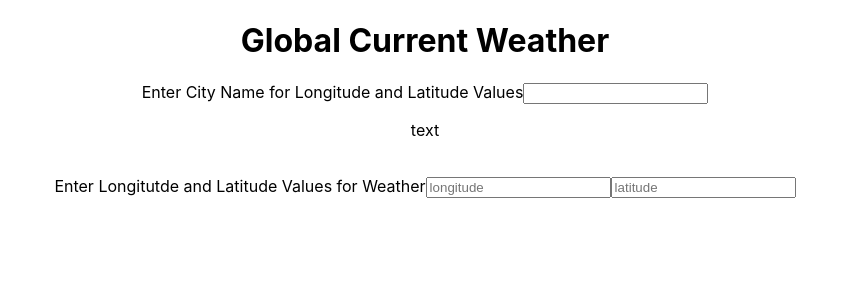
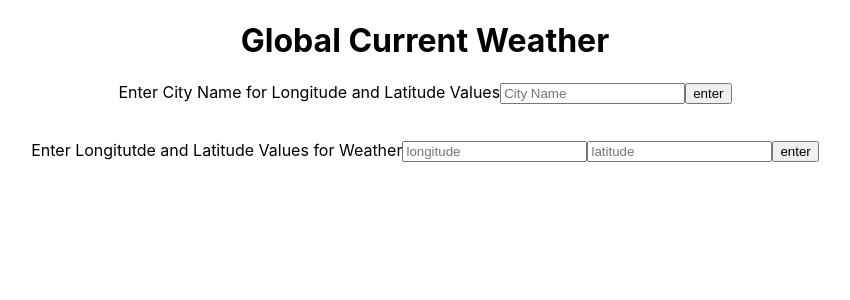
Before and after one commit to isyed4/Weather-App, a React (Create React App) app: page / in a window 1280 px wide. Shown: the top 300 px of the page, without its empty margins (215-1065 px from the left). Built offline with nearby package versions, Linux system fonts and the light colour scheme.

Commit message:
added api call

```diff
--- a/src/App.js
+++ b/src/App.js
@@ -6,9 +6,27 @@ function App() {
 const [findCoord, setFindCoord] = useState("")
 const [longitude, setLongitude] = useState("")
 const [latitude, setLatitude] = useState("")
+const [coordinates, setCoordinates] = useState([])
 
+const apiKey = "4d960f6c1e1c4f1c9cfd564d463b35a1"
 
+const handleCoordChange = (event) => {
+  setFindCoord(event.target.value)
+}
+const handleLongChange = (event) => {
+  setLongitude(event.target.value)
+}
+const handleLatChange = (event) => {
+  setLatitude(event.target.value)
+}
 
+const handleLocationSubmit = (event) => {
+  event.preventDefault();
+
+  fetch(`http://api.openweathermap.org/geo/1.0/direct?q=${findCoord}&limit=5&appid=${apiKey}`)
+  .then((response) => response.json())
+  .then((data) => setCoordinates(data.response))
+}
 
 
   return (
@@ -16,14 +34,19 @@ const [latitude, setLatitude] = useState("")
       <h1>Global Current Weather</h1>
       <form>
         <label>Enter City Name for Longitude and Latitude Values</label>
-        <input type="text" placeholder=''/>
-        <p>text</p>
+        <input type="text" onChange={handleCoordChange} value={findCoord} placeholder='City Name'/>
+        <input type="button" value='enter'/>
+      </form>
+        <p></p>
         <br />
-        <label>Enter Longitutde and Latitude Values for Weather</label>
-        <input type="text" placeholder='longitude' />
-        <input type="text" placeholder="latitude"/>
+        <form>
+          <label>Enter Longitutde and Latitude Values for Weather</label>
+          <input type="text" onChange = {handleLongChange} value={longitude} placeholder='longitude' />
+          <input type="text" onChange = {handleLatChange} value={latitude} placeholder="latitude"/>
+          <input type="button" value="enter"/>
+        </form>
         <p></p>
-      </form>
+
     </div>
   );
 }
```
